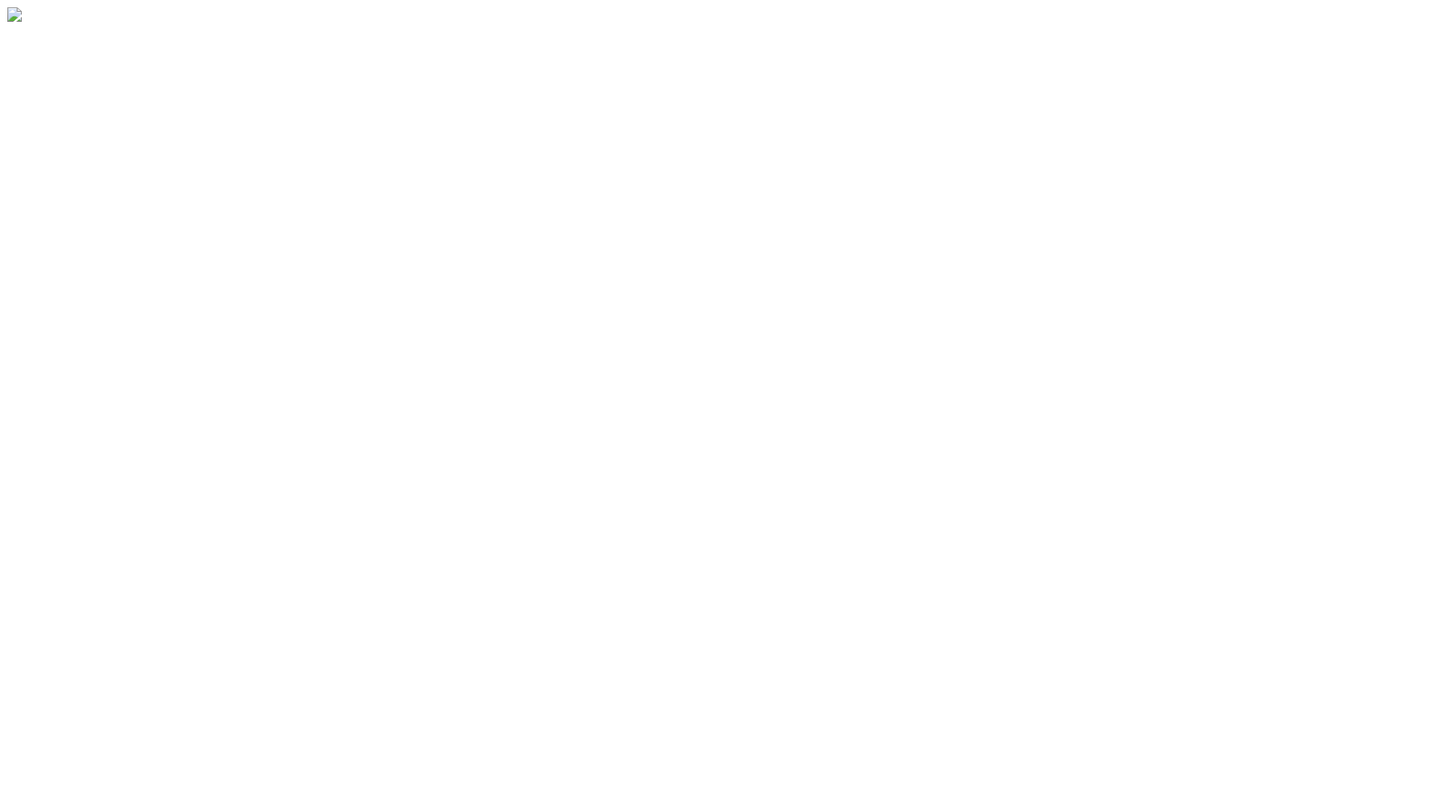
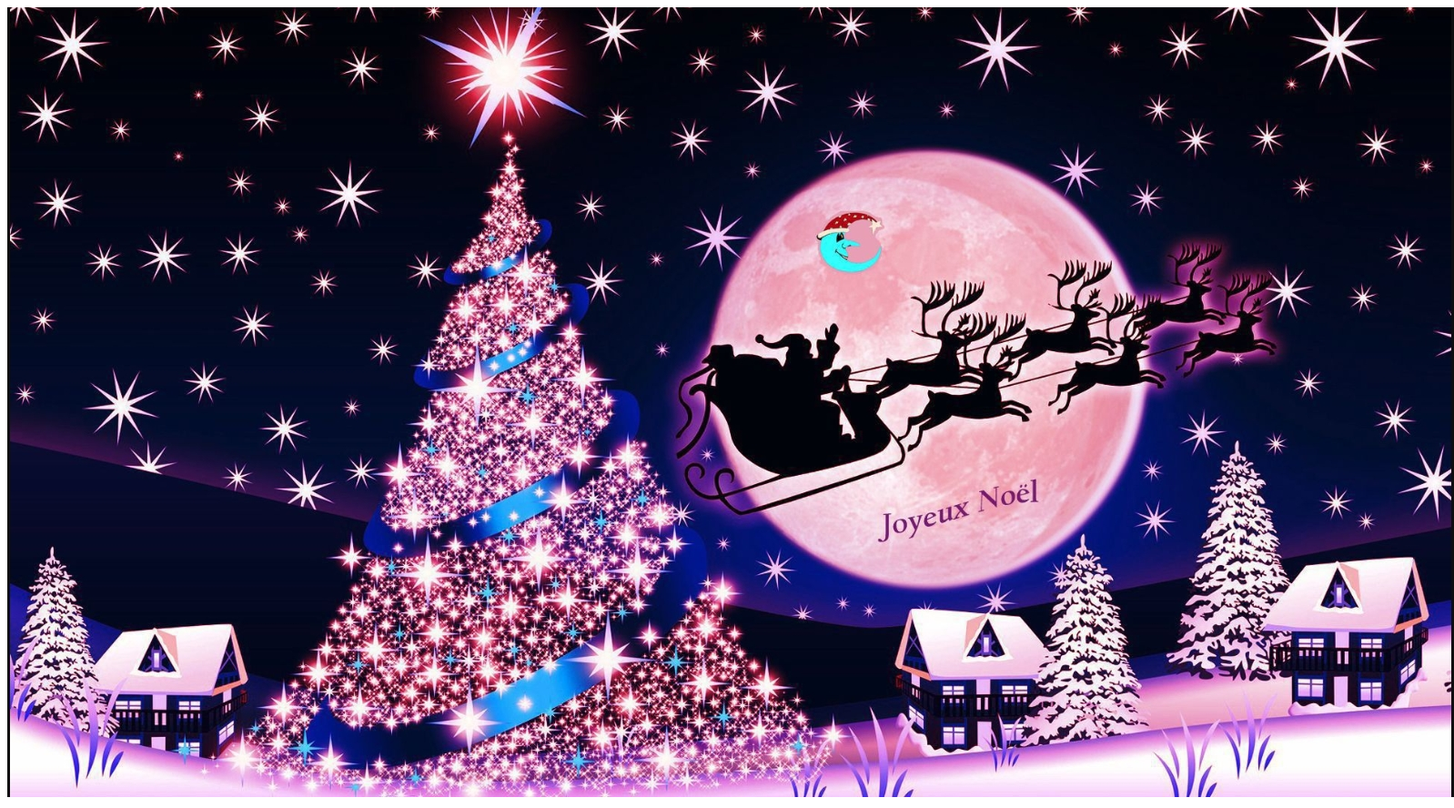
Before and after one commit to GeldelLebrun/joyeux-noel-, a plain HTML site: page index.html in a window 1280 px wide. Shown: the whole page at 91% size, 1598 px wide, since content can reach past the window. Before the commit the page ends 800 px from the top, so only its background shows below. Drawn offline with Linux system fonts and the light colour scheme.

Commit message:
Update index.html

```diff
--- a/index.html
+++ b/index.html
@@ -10,7 +10,7 @@
 <body>
 
 
-  <img src=" " alt=" ">
+  <img src="Capture d’écran_24-12-2024_43019_wallpapercave.com.jpeg " alt=" ">
 
 
 </body>
```
